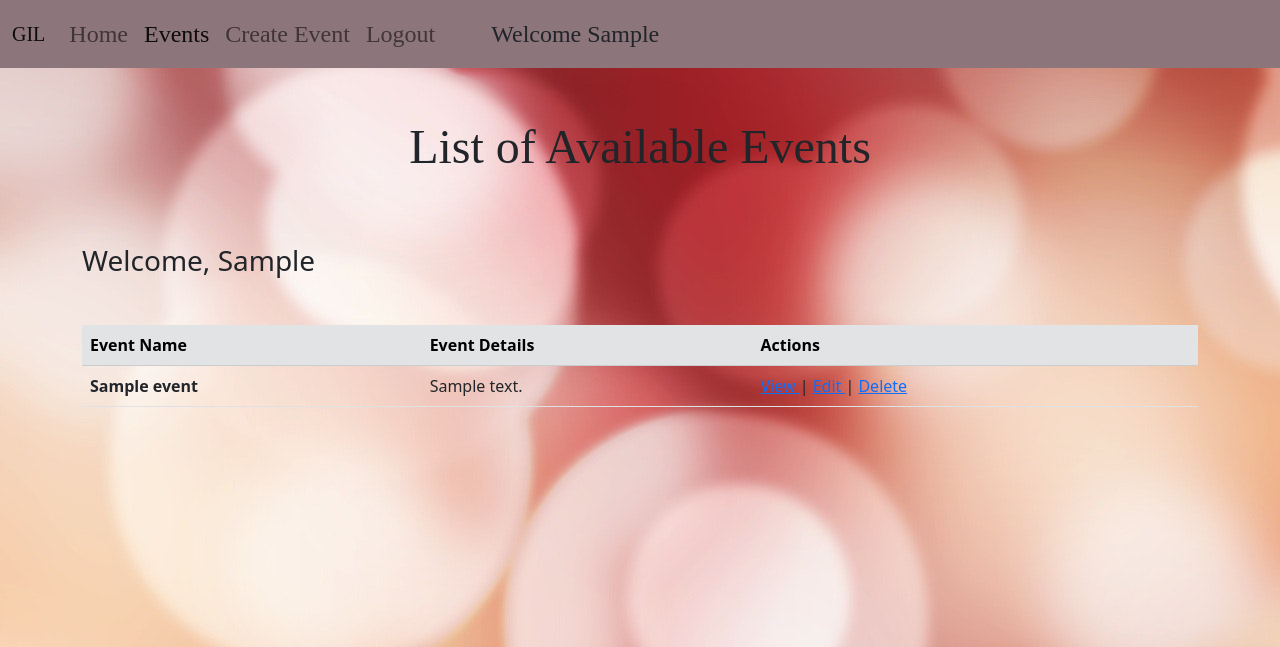
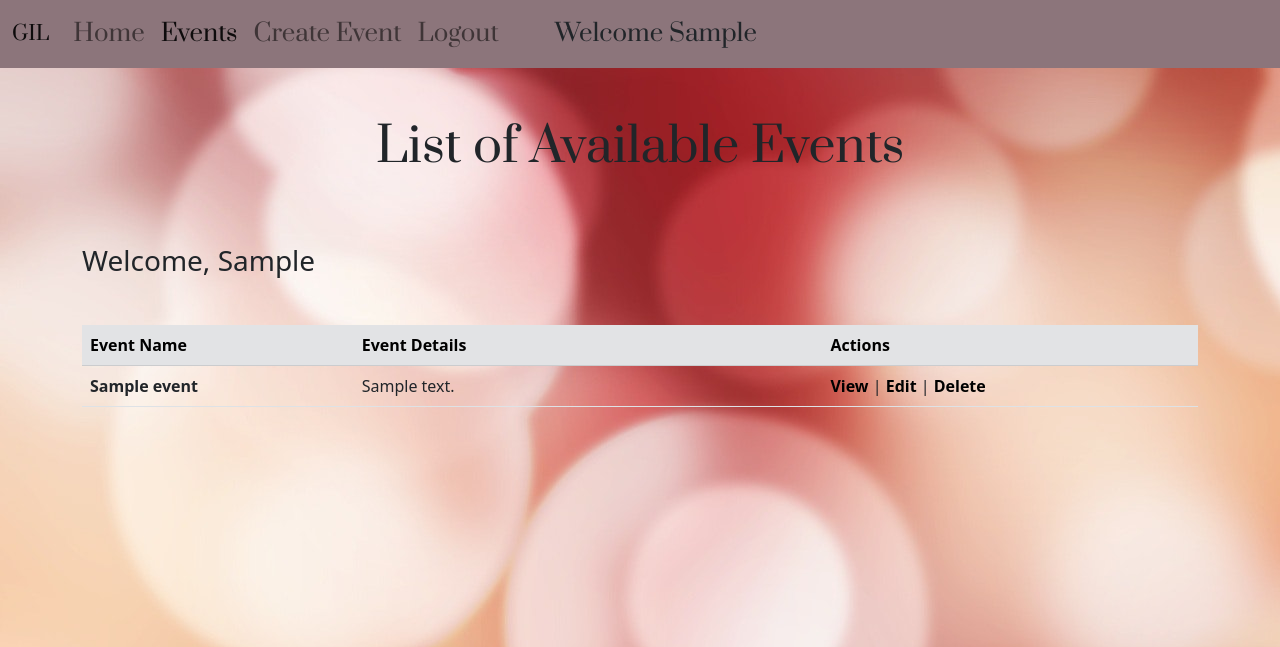
Before and after one commit to sarahsotomayor/Graduating-In-Life, a Flask app: page /events in a window 1280 px wide. Shown: the top 647 px of the page. Run offline with Flask 3, Linux system fonts and the light colour scheme; the visitor is signed in with stand-in values (Sample User, id 1); tables that the repository leaves empty or names only in its code hold one stand-in row (values such as "Sample post").

Commit message:
improved events page

```diff
--- a/flask_app/static/style.css
+++ b/flask_app/static/style.css
@@ -48,4 +48,9 @@ body {
 }
 .welcome {
   text-decoration: none;
+  color: black;
+  font-weight: bold;
 }
+.row-details {
+  width: 42% !important;
+}
--- a/flask_app/templates/events.html
+++ b/flask_app/templates/events.html
@@ -11,6 +11,10 @@
       rel="stylesheet"
       type="text/css"
       href="{{ url_for('static',filename='style.css') }}"
+    />
+    <link
+      href="https://fonts.googleapis.com/css2?family=Prata&display=swap"
+      rel="stylesheet"
     />
     <meta charset="UTF-8" />
     <meta name="viewport" content="width=device-width, initial-scale=1.0" />
@@ -59,6 +63,7 @@
         </div>
       </div>
     </nav>
+
     <div class="container">
       <header>
         <h1 class="home-header">List of Available Events</h1>
@@ -70,24 +75,28 @@
         <thead>
           <tr class="table-secondary">
             <th scope="col">Event Name</th>
-            <th scope="col">Event Details</th>
+            <th scope="col-3 row-details">Event Details</th>
 
             <th scope="col">Actions</th>
           </tr>
         </thead>
-        <!-- !!!!Names may have to change to match backend!!!!!-->
+
         <tbody>
           {% for event in all_events %}
           <tr>
-            <th scope="row">{{event.name}}</th>
-            <td>{{event.description}}</td>
+            <th scope="row ">{{event.name}}</th>
+            <td class="row-details">{{event.description}}</td>
 
             <td>
-              <a href="/view/{{event.id}}">View </a>| {% if session['user_id']
-              == event.maker_id %}
-              <a href="/events/edit/{{event.id}}">Edit </a>|
+              <a class="welcome" href="/view/{{event.id}}">View </a>{% if
+              session['user_id'] == event.maker_id %} |<a
+                class="welcome"
+                href="/events/edit/{{event.id}}"
+              >
+                Edit </a
+              >|
 
-              <a href="/events/delete/{{event.id}}">Delete</a>
+              <a class="welcome" href="/events/delete/{{event.id}}">Delete</a>
               {% endif %}
             </td>
           </tr>
```
Also changed, not shown: flask_app/templates/homepage.html (+6 -5 lines).
